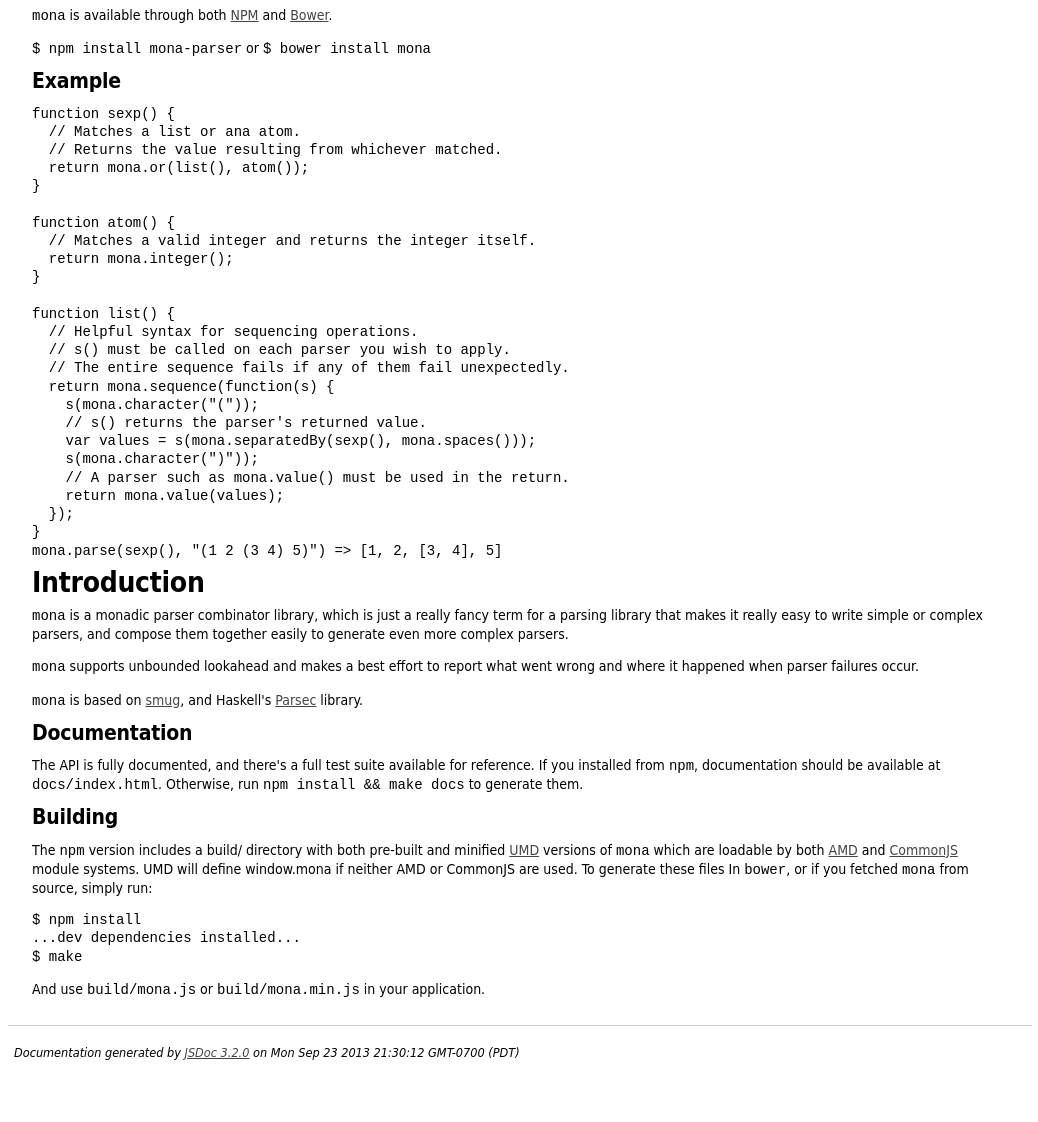
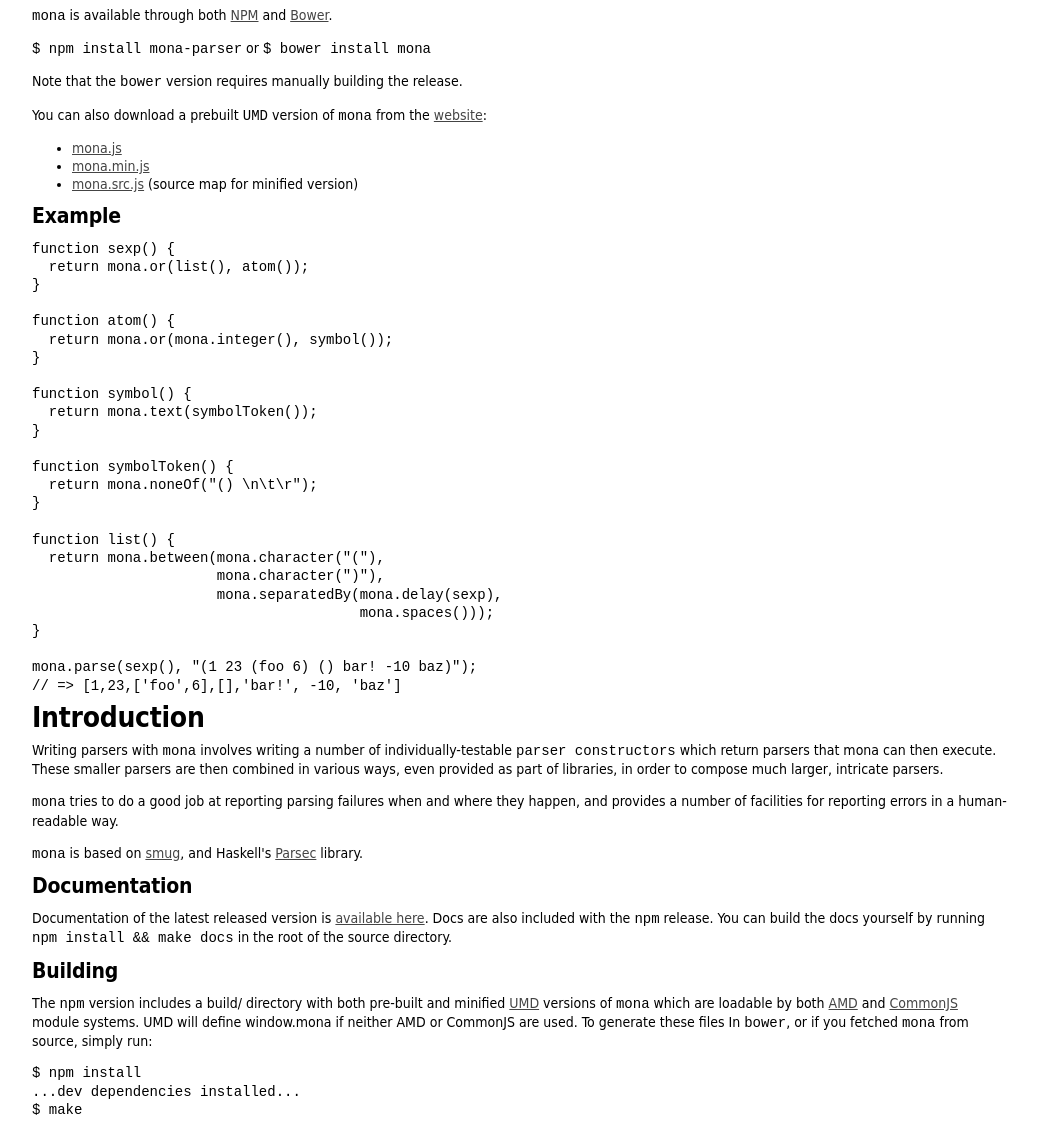
Before and after one commit to zkat/mona, a plain HTML site: page index.html in a window 1280 px wide. Shown: the part 460-1582 px from the top of the page, without its empty margins (0-1038 px from the left). Before the commit the page ends 1536 px from the top, so only its background shows below. Drawn offline with Linux system fonts and the light colour scheme.

Commit message:
Updated to v0.2.1

```diff
--- a/index.html
+++ b/index.html
@@ -54,45 +54,56 @@
 <p><code>$ npm install mona-parser</code>
 or
 <code>$ bower install mona</code></p>
+<p>Note that the <code>bower</code> version requires manually building the release.</p>
+<p>You can also download a prebuilt <code>UMD</code> version of <code>mona</code> from the
+<a href="http://zkat.github.io/mona">website</a>:</p>
+<ul>
+<li><a href="http://zkat.github.io/mona/build/mona.js">mona.js</a></li>
+<li><a href="http://zkat.github.io/mona/build/mona.min.js">mona.min.js</a></li>
+<li><a href="http://zkat.github.io/mona/build/mona.src.js">mona.src.js</a> (source map
+for minified version)</li>
+</ul>
 <h3>Example</h3>
 <pre><code class="lang-javascript">function sexp() {
-  // Matches a list or ana atom.
-  // Returns the value resulting from whichever matched.
   return mona.or(list(), atom());
 }
 
 function atom() {
-  // Matches a valid integer and returns the integer itself.
-  return mona.integer();
+  return mona.or(mona.integer(), symbol());
+}
+
+function symbol() {
+  return mona.text(symbolToken());
+}
+
+function symbolToken() {
+  return mona.noneOf(&quot;() \n\t\r&quot;);
 }
 
 function list() {
-  // Helpful syntax for sequencing operations.
-  // s() must be called on each parser you wish to apply.
-  // The entire sequence fails if any of them fail unexpectedly.
-  return mona.sequence(function(s) {
-    s(mona.character(&quot;(&quot;));
-    // s() returns the parser's returned value.
-    var values = s(mona.separatedBy(sexp(), mona.spaces()));
-    s(mona.character(&quot;)&quot;));
-    // A parser such as mona.value() must be used in the return.
-    return mona.value(values);
-  });
+  return mona.between(mona.character(&quot;(&quot;),
+                      mona.character(&quot;)&quot;),
+                      mona.separatedBy(mona.delay(sexp),
+                                       mona.spaces()));
 }
-mona.parse(sexp(), &quot;(1 2 (3 4) 5)&quot;) =&gt; [1, 2, [3, 4], 5]</code></pre>
+
+mona.parse(sexp(), &quot;(1 23 (foo 6) () bar! -10 baz)&quot;);
+// =&gt; [1,23,['foo',6],[],'bar!', -10, 'baz']</code></pre>
 <h1>Introduction</h1>
-<p><code>mona</code> is a monadic parser combinator library, which is just a really fancy
-term for a parsing library that makes it really easy to write simple or
-complex parsers, and compose them together easily to generate even more
-complex parsers.</p>
-<p><code>mona</code> supports unbounded lookahead and makes a best effort to report what went
-wrong and where it happened when parser failures occur.</p>
+<p>Writing parsers with <code>mona</code> involves writing a number of individually-testable
+<code>parser constructors</code> which return parsers that mona can then execute. These
+smaller parsers are then combined in various ways, even provided as part of
+libraries, in order to compose much larger, intricate parsers.</p>
+<p><code>mona</code> tries to do a good job at reporting parsing failures when and where they
+happen, and provides a number of facilities for reporting errors in a
+human-readable way.</p>
 <p><code>mona</code> is based on <a href="https://github.com/drewc/smug">smug</a>, and Haskell's
 <a href="http://www.haskell.org/haskellwiki/Parsec">Parsec</a> library.</p>
 <h3>Documentation</h3>
-<p>The API is fully documented, and there's a full test suite available for
-reference. If you installed from <code>npm</code>, documentation should be available at
-<code>docs/index.html</code>. Otherwise, run <code>npm install &amp;&amp; make docs</code> to generate them.</p>
+<p>Documentation of the latest released version is
+<a href="http://zkat.github.io/mona">available here</a>. Docs are also included with
+the <code>npm</code> release. You can build the docs yourself by running
+<code>npm install &amp;&amp; make docs</code> in the root of the source directory.</p>
 <h3>Building</h3>
 <p>The <code>npm</code> version includes a build/ directory with both pre-built and
 minified <a href="https://github.com/umdjs/umd">UMD</a> versions of <code>mona</code> which
@@ -120,7 +131,7 @@
 <br clear="both">
 
 <footer>
-    Documentation generated by <a href="https://github.com/jsdoc3/jsdoc">JSDoc 3.2.0</a> on Mon Sep 23 2013 21:30:12 GMT-0700 (PDT)
+    Documentation generated by <a href="https://github.com/jsdoc3/jsdoc">JSDoc 3.2.0</a> on Mon Sep 23 2013 22:06:13 GMT-0700 (PDT)
 </footer>
 
 <script> prettyPrint(); </script>
```
Also changed, not shown: api.html (+1 -1 lines), combinators.html (+1 -1 lines), core.html (+1 -1 lines), mona.js.html (+5 -5 lines), numbers.html (+1 -1 lines), strings.html (+60 -5 lines).
